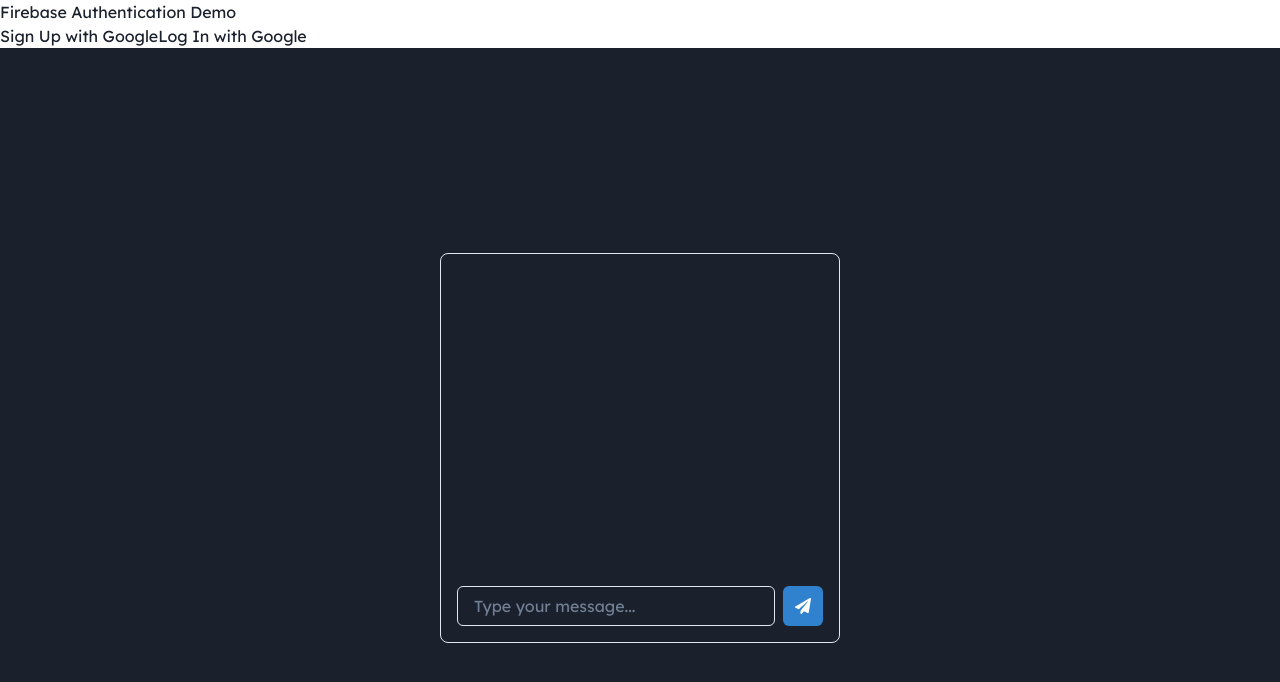
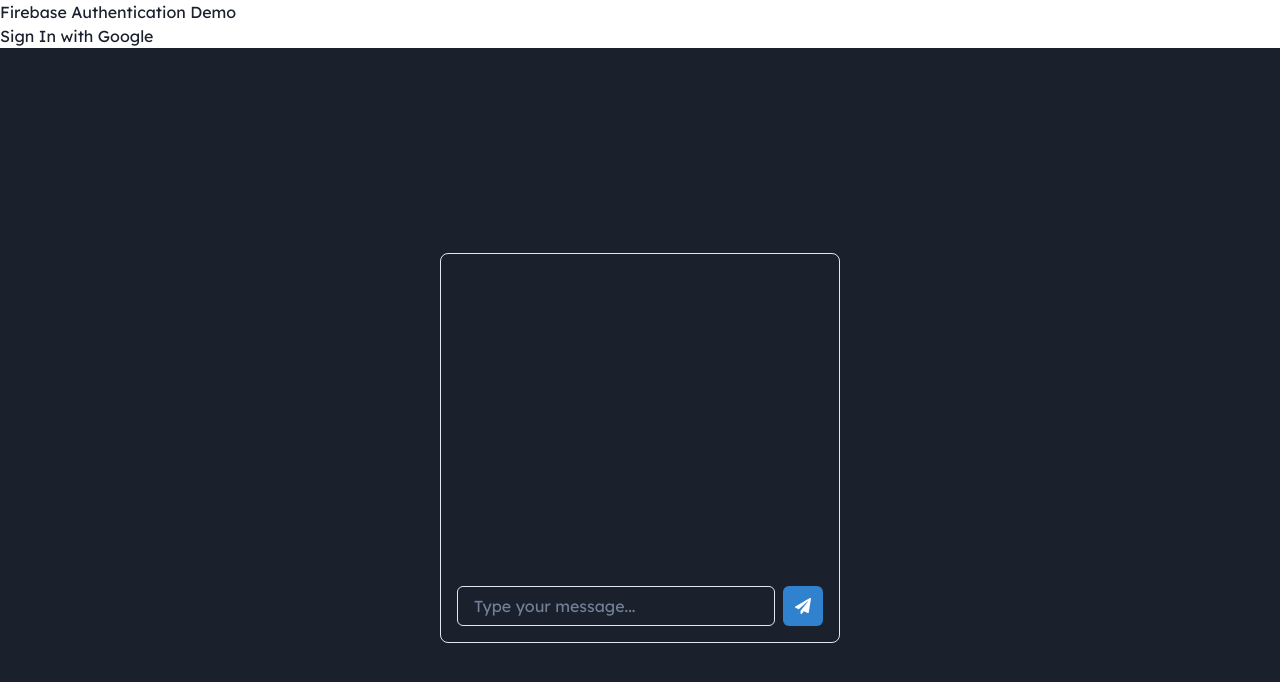
Before and after one commit to neelvinchhi/hacktech, a Next.js app in the folder frontend/: page / in a window 1280 px wide. Shown: the top 682 px of the page. Built offline with nearby package versions, Linux system fonts and the light colour scheme.

Commit message:
google auth works

```diff
--- a/frontend/app/GoogleAuth.js
+++ b/frontend/app/GoogleAuth.js
@@ -1,9 +1,11 @@
 "use client"
 
-import React from 'react';
-import firebase from 'firebase/app';
-import 'firebase/firestore';
-import 'firebase/auth';
+import { React, useState } from 'react';
+import * as firebase from 'firebase/app';
+import { initializeApp } from 'firebase/app';
+import { getAuth, GoogleAuthProvider, signInWithPopup } from 'firebase/auth';
+
+
 
 const firebaseConfig = {
   apiKey: "AIzaSyCz0uAMDnDk7T0v9BYV6ueIwp8zJGn0f10",
@@ -15,41 +17,29 @@ const firebaseConfig = {
   measurementId: "G-0RRF2PHJC2"
 };
 
-// Initialize Firebase
-firebase.initializeApp(firebaseConfig);
+const app = initializeApp(firebaseConfig);
+const auth = getAuth(app);
 
 const GoogleAuth = () => {
-  const handleSignUpWithGoogle = async () => {
+  const [error, setError] = useState(null);
+
+  const handleSignInWithGoogle = async () => {
     try {
-      const provider = new firebase.auth.GoogleAuthProvider();
-      const result = await firebase.auth().signInWithPopup(provider);
-      const user = result.user;
-      console.log('Signed up user:', user);
-      alert('Signed up successfully!');
+      const provider = new GoogleAuthProvider();
+      await signInWithPopup(auth, provider);
+      console.log('Signed in successfully!');
+      // Add any additional logic after successful sign-in
     } catch (error) {
-      console.error('Error signing up with Google:', error.message);
-      alert('Error signing up with Google. Please try again.');
-    }
-  };
-
-  const handleLogInWithGoogle = async () => {
-    try {
-      const provider = new firebase.auth.GoogleAuthProvider();
-      const result = await firebase.auth().signInWithPopup(provider);
-      const user = result.user;
-      console.log('Logged in user:', user);
-      alert('Logged in successfully!');
-    } catch (error) {
-      console.error('Error logging in with Google:', error.message);
-      alert('Error logging in with Google. Please try again.');
+      console.error('Error signing in with Google:', error.message);
+      setError('Error signing in with Google. Please try again.');
     }
   };
 
   return (
     <div>
       <h1>Firebase Authentication Demo</h1>
-      <button onClick={handleSignUpWithGoogle}>Sign Up with Google</button>
-      <button onClick={handleLogInWithGoogle}>Log In with Google</button>
+      <button onClick={handleSignInWithGoogle}>Sign In with Google</button>
+      {error && <p>{error}</p>}
     </div>
   );
 };
--- a/frontend/package.json
+++ b/frontend/package.json
@@ -9,9 +9,13 @@
     "lint": "next lint"
   },
   "dependencies": {
+    "@firebase/auth": "^1.7.1",
+    "@firebase/firestore": "^4.6.0",
     "firebase": "^10.11.0",
+    "firebase-admin": "^12.1.0",
     "next": "14.2.2",
     "react": "^18",
-    "react-dom": "^18"
+    "react-dom": "^18",
+    "react-firebase-hooks": "^5.1.1"
   }
 }
```
Also changed, not shown: 1 other file (tests, documents, lock files or other folders).
